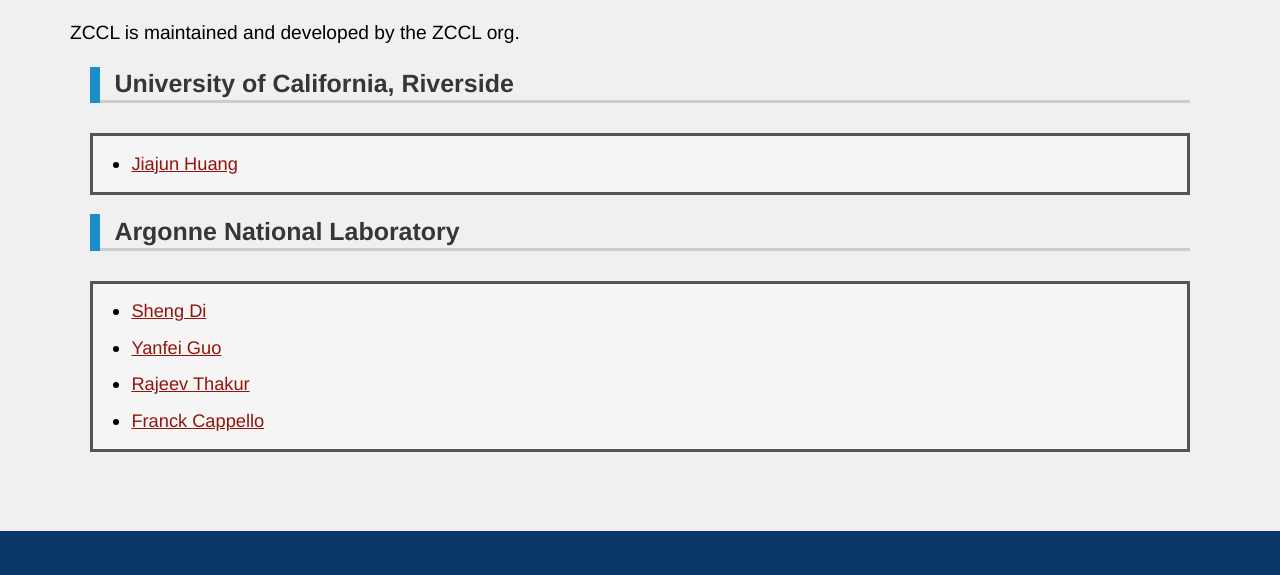
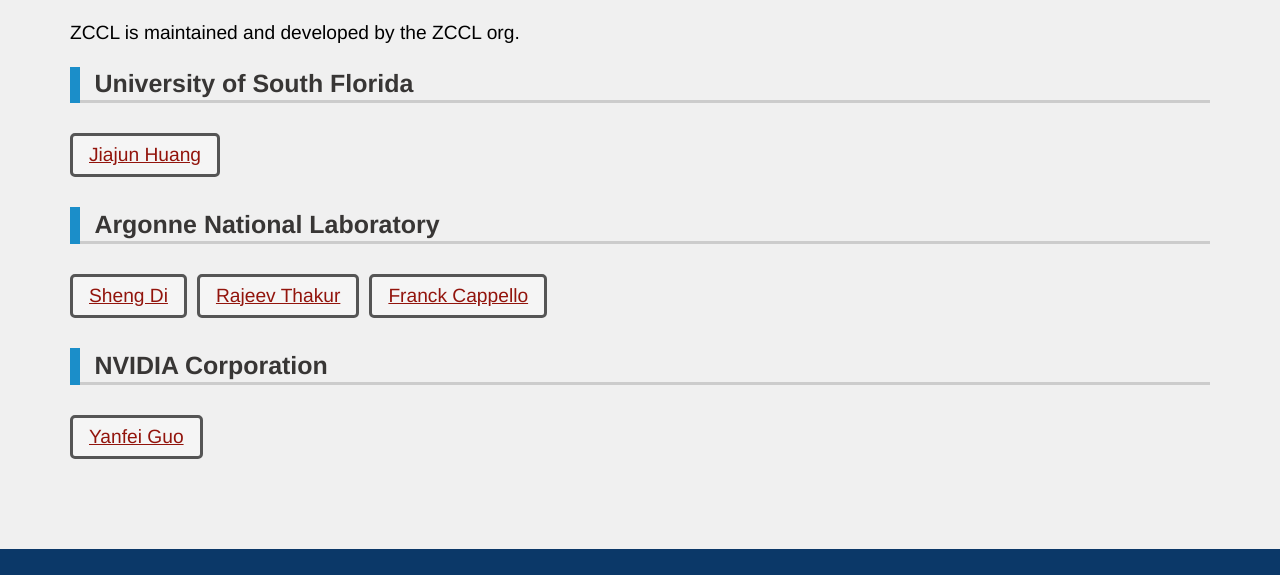
Before and after one commit to ZCCLorg/zcclorg.github.io, a plain HTML site: page team/index.html in a window 1280 px wide. Shown: the part 172-747 px from the top of the page. Drawn offline with Linux system fonts and the light colour scheme.

Commit message:
deploy: ZCCLorg/zcclorg.github.io-priv@ae58b8d5a176a0fada83f730a3fe8dce59c4e1f7

```diff
--- a/css/screen.css
+++ b/css/screen.css
@@ -946,6 +946,28 @@
   padding: 0;
   text-align: right; }
 
+.org-section {
+  margin-bottom: 30px; }
+
+.team-grid {
+  display: flex;
+  flex-wrap: wrap;
+  gap: 10px;
+  margin-top: 8px; }
+
+.team-card {
+  padding: 8px 16px;
+  background: #f5f5f5;
+  border: solid 3px #555555;
+  border-radius: 5px; }
+
+.team-link {
+  color: #92140c;
+  text-decoration: underline; }
+
+.team-name-plain {
+  color: #383635; }
+
 div.team_members ul, ol {
   padding: 0.5em 0.5em 0.5em 2em;
   border: solid 3px #555555;
--- a/feed.xml
+++ b/feed.xml
@@ -1 +1 @@
-<?xml version="1.0" encoding="utf-8"?><feed xmlns="http://www.w3.org/2005/Atom" ><generator uri="https://jekyllrb.com/" version="3.10.0">Jekyll</generator><link href="https://zccl.org/feed.xml" rel="self" type="application/atom+xml" /><link href="https://zccl.org/" rel="alternate" type="text/html" /><updated>2026-03-05T20:36:28+00:00</updated><id>https://zccl.org/feed.xml</id><title type="html">ZCCL</title><subtitle>The Compression-accelerated Collective Communications Library</subtitle><author><name>Argonne National Laboratory</name></author></feed>
+<?xml version="1.0" encoding="utf-8"?><feed xmlns="http://www.w3.org/2005/Atom" ><generator uri="https://jekyllrb.com/" version="3.10.0">Jekyll</generator><link href="https://zccl.org/feed.xml" rel="self" type="application/atom+xml" /><link href="https://zccl.org/" rel="alternate" type="text/html" /><updated>2026-03-05T21:12:40+00:00</updated><id>https://zccl.org/feed.xml</id><title type="html">ZCCL</title><subtitle>The Compression-accelerated Collective Communications Library</subtitle><author><name>Argonne National Laboratory</name></author></feed>
--- a/team/index.html
+++ b/team/index.html
@@ -40,7 +40,7 @@
   <body>
     <header>
       <div class="container">
-        <div class="company-name" style="max-width:20%;"><a href="/"><img src="/images/logo_large.jpeg" width="39" height="40" style="max-width:100%;"/></a></div>
+        <div class="company-name" style="max-width:20%;"><a href="/"><img src="/images/logo_large.jpeg" width="40" height="40" style="max-width:100%; aspect-ratio:1/1; object-fit:cover; border-radius:6px;"/></a></div>
         <nav>
 	<a class="nav-toggle" id="open-nav" href="#">&#9776;</a>
 
@@ -104,62 +104,59 @@
 				<h2>Team Members</h2>
 
 
-			<div class="text">
-    <p>
-        ZCCL is maintained and developed by the ZCCL org.
-    </p>
-</div>
+			<p>
+    ZCCL is maintained and developed by the ZCCL org.
+</p>
 
 
-<div class="container">
-    <div class="text">
-        <h3>University of California, Riverside</h3>
-        <div class="team_members">
-            <ul>
+<div class="org-section">
+    <h3>University of South Florida</h3>
+    <div class="team-grid">
 
-                <li>
+        <div class="team-card">
 
-                    <div class="team_name"><a href="https://jiajunhuang1999.github.io/profile/">Jiajun Huang</a></div>
+            <a href="https://jiajunhuang1999.github.io/profile/" class="team-link">Jiajun Huang</a>
 
-                </li>
+        </div>
 
-            </ul>
-        </div>
     </div>
 </div>
 
-<div class="container">
-    <div class="text">
-        <h3>Argonne National Laboratory</h3>
-        <div class="team_members">
-            <ul>
+<div class="org-section">
+    <h3>Argonne National Laboratory</h3>
+    <div class="team-grid">
 
-                <li>
+        <div class="team-card">
 
-                    <div class="team_name"><a href="https://www.mcs.anl.gov/~shdi/">Sheng Di</a></div>
+            <a href="https://www.mcs.anl.gov/~shdi/" class="team-link">Sheng Di</a>
 
-                </li>
+        </div>
 
-                <li>
+        <div class="team-card">
 
-                    <div class="team_name"><a href="https://www.anl.gov/profile/yanfei-guo">Yanfei Guo</a></div>
+            <a href="https://web.cels.anl.gov/~thakur/" class="team-link">Rajeev Thakur</a>
 
-                </li>
+        </div>
 
-                <li>
+        <div class="team-card">
 
-                    <div class="team_name"><a href="https://web.cels.anl.gov/~thakur/">Rajeev Thakur</a></div>
+            <a href="https://www.anl.gov/profile/franck-cappello" class="team-link">Franck Cappello</a>
 
-                </li>
+        </div>
 
-                <li>
+    </div>
+</div>
 
-                    <div class="team_name"><a href="https://www.anl.gov/profile/franck-cappello">Franck Cappello</a></div>
+<div class="org-section">
+    <h3>NVIDIA Corporation</h3>
+    <div class="team-grid">
 
-                </li>
+        <div class="team-card">
 
-            </ul>
+            <a href="https://scholar.google.com/citations?user=EZbhaYcAAAAJ&hl=en" class="team-link">Yanfei Guo</a>
+
         </div>
+
     </div>
 </div>
 
```
Also changed, not shown: 404.html (+1 -1 lines), developers/index.html (+1 -1 lines), downloads/index.html (+1 -1 lines), index.html (+2 -2 lines), learn/index.html (+1 -1 lines), publications/index.html (+21 -3 lines), support/index.html (+1 -1 lines), apple-touch-icon.png, favicon.ico, favicon.svg, web-app-manifest-192x192.png, web-app-manifest-512x512.png.
